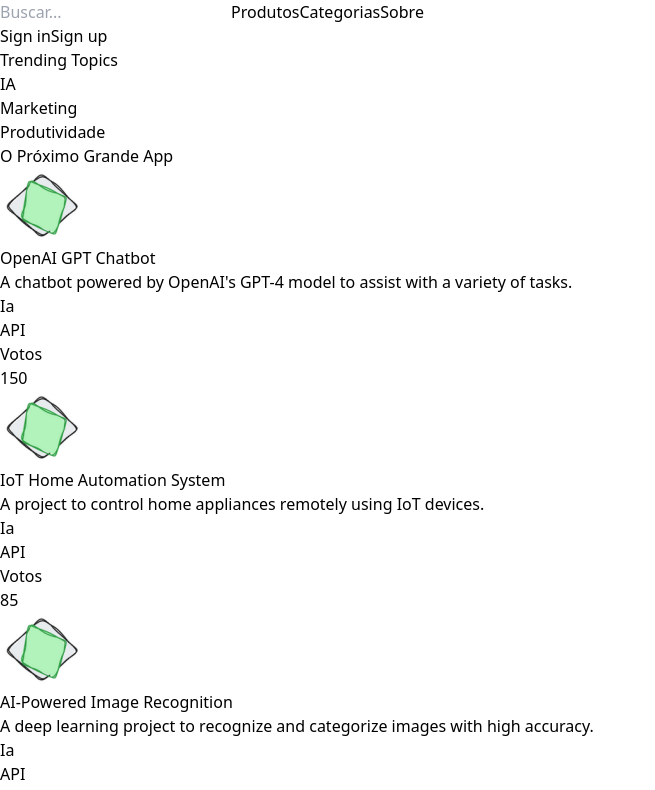
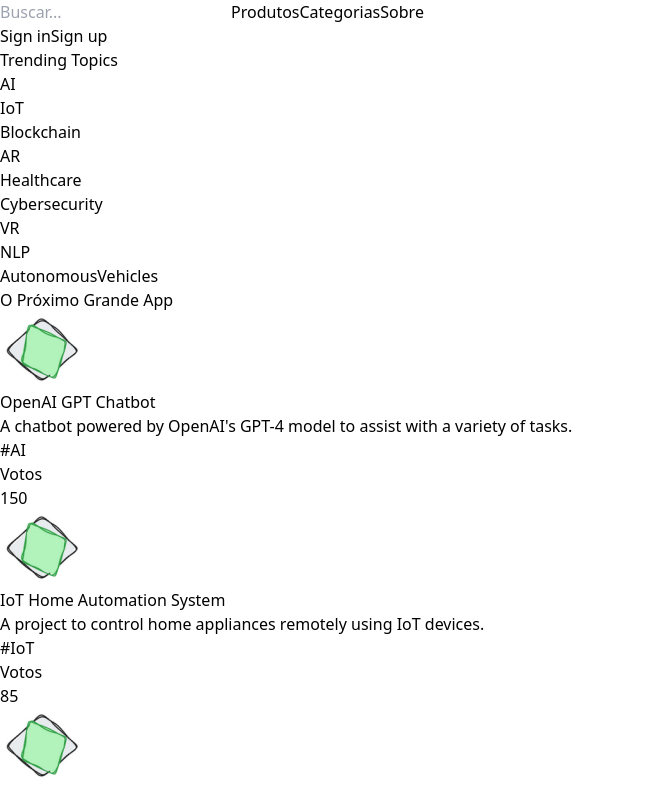
Before and after one commit to yuribodo/product-hunt-clone, a React (Vite) app: page / in a window 1280 px wide. Shown: the top 790 px of the page, without its empty margins (0-655 px from the left). Built offline with nearby package versions, Linux system fonts and the light colour scheme; no server answers.

Commit message:
hashtag functionality

```diff
--- a/src/Components/Home.tsx
+++ b/src/Components/Home.tsx
@@ -9,6 +9,7 @@
 function Home() {
   const [searchTerm, setSearchTerm] = useState('');
   const [filteredProjects, setFilteredProjects] = useState(projects);
+  const [selectedHashtag, setSelectedHashtag] = useState<string | null>(null);
 
   const handleSearchChange = (event: React.ChangeEvent<HTMLInputElement>) => {
     console.log("Search term:", event.target.value); // Adicionado para depuração
@@ -23,13 +24,24 @@
     setFilteredProjects(filtered);
   }, [searchTerm]);
 
+  useEffect(() => {
+    if (selectedHashtag) {
+      setFilteredProjects(projects.filter(project => project.hashtag === selectedHashtag));
+    } else {
+      setFilteredProjects(projects);
+    }
+  }, [selectedHashtag]);
+
   console.log("Filtered projects:", filteredProjects); // Adicionado para depuração
 
   return (
     <div className="bg-gray-900 text-white min-h-screen">
       <Navbar onSearchChange={handleSearchChange} />
       <div className="py-8">
-        <TrendingTopics />
+      <TrendingTopics
+          hashtags={[...new Set(projects.map(project => project.hashtag))]}
+          onSelectHashtag={setSelectedHashtag}
+        />
       </div>
       <div className="flex flex-col md:flex-row px-8">
         <motion.div
--- a/src/Components/ShowApss.tsx
+++ b/src/Components/ShowApss.tsx
@@ -13,6 +13,7 @@
   // Initialize the state with the upvotes from the projectsdata
   const [projects, setProjects] = useState(projectsdata);
 
+
   // Function to handle upvoting
   const addVote = (id: number, e: React.MouseEvent<HTMLParagraphElement>) => {
     e.stopPropagation(); // Impede a propagação do evento de clique
@@ -21,9 +22,13 @@
     ));
   };
 
+
+
   useEffect(() => {
     setProjects(projectsdata);
   }, [projectsdata]);
+
+
 
   return (
     <div className="flex flex-col items-start p-10 mt-5">
@@ -45,8 +50,7 @@
               <h1 className="text-lg font-semibold">{project.title}</h1>
               <p>{project.description}</p>
               <div className="flex space-x-2">
-                <p>Ia</p>
-                <p>API</p>
+                <p className="cursor-pointer text-blue-500 hover:underline">#{project.hashtag}</p>
               </div>
             </div>
             </Link>
--- a/src/Components/TrendingTopics.tsx
+++ b/src/Components/TrendingTopics.tsx
@@ -1,6 +1,14 @@
+import React from 'react';
 import { motion } from 'framer-motion';
 
-const TrendingTopics = () => {
+
+interface TrendingTopicsProps {
+  hashtags: string[];
+  onSelectHashtag: (hashtag: string) => void;
+}
+
+const TrendingTopics: React.FC<TrendingTopicsProps> = ({ hashtags, onSelectHashtag }) => {
+
   return (
     <motion.div
       className='flex justify-center items-center mt-10'
@@ -21,24 +29,17 @@
           transition={{ duration: 0.5, delay: 1 }}
         >
           <p className='text-white font-bold text-xl'>Trending Topics</p>
-          <motion.div
-            className='bg-gray-700 h-8 flex items-center justify-center px-4 rounded-full border border-gray-500 text-white hover:bg-gray-600 transition-colors cursor-pointer'
-            whileHover={{ scale: 1.1 }}
-          >
-            IA
-          </motion.div>
-          <motion.div
-            className='bg-gray-700 h-8 flex items-center justify-center px-4 rounded-full border border-gray-500 text-white hover:bg-gray-600 transition-colors cursor-pointer'
-            whileHover={{ scale: 1.1 }}
-          >
-            Marketing
-          </motion.div>
-          <motion.div
-            className='bg-gray-700 h-8 flex items-center justify-center px-4 rounded-full border border-gray-500 text-white hover:bg-gray-600 transition-colors cursor-pointer'
-            whileHover={{ scale: 1.1 }}
-          >
-            Produtividade
-          </motion.div>
+          {hashtags.map((hashtag, index) => (
+            <motion.div
+              key={index}
+              className='bg-gray-700 h-8 flex items-center justify-center px-4 rounded-full border border-gray-500 text-white hover:bg-gray-600 transition-colors cursor-pointer'
+              whileHover={{ scale: 1.1 }}
+              onClick={() => onSelectHashtag(hashtag)}
+            >
+              {hashtag}
+            </motion.div>
+          ))}
+
         </motion.div>
       </motion.div>
     </motion.div>
```
